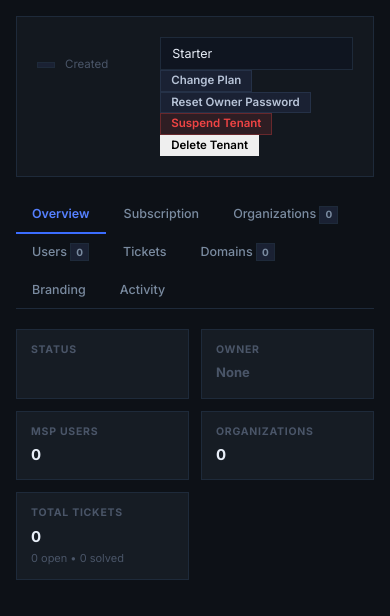
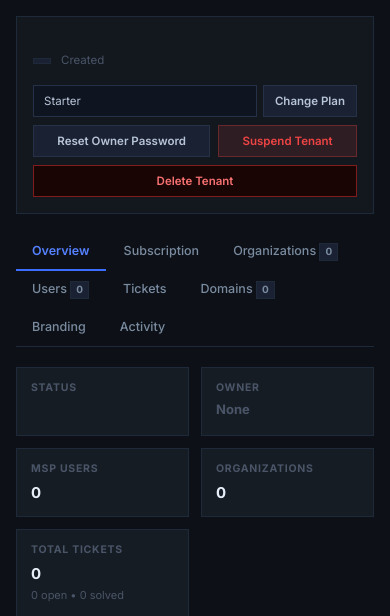
Before and after one commit to rizwansammo/MateDesk, a Django app: template backend/apps/platform_admin/templates/platform_admin/tenants/detail.html in a window 390 px wide. Shown: the part 52-668 px from the top of the page. Run offline with Django 5.2, Linux system fonts and the light colour scheme; the template is opened without the code that fills it, so the values that code supplies are empty.

Commit message:
fix(admin): align tenant header controls consistently

```diff
--- a/backend/apps/platform_admin/static/platform_admin/admin.css
+++ b/backend/apps/platform_admin/static/platform_admin/admin.css
@@ -1173,10 +1173,119 @@ select option {
 
 .tenant-header-inner {
   display: flex;
-  align-items: flex-start;
+  align-items: center;
   justify-content: space-between;
-  gap: 16px;
+  gap: 24px;
   flex-wrap: wrap;
+}
+
+.tenant-header-main {
+  flex: 1 1 360px;
+  min-width: 0;
+}
+
+.tenant-header-actions {
+  margin-left: auto;
+  display: flex;
+  align-items: center;
+  justify-content: flex-end;
+  gap: 8px;
+  flex-wrap: wrap;
+  flex: 0 1 auto;
+}
+
+.tenant-header-action-form,
+.tenant-plan-form {
+  display: flex;
+  align-items: center;
+  margin: 0;
+  flex: 0 0 auto;
+}
+
+.tenant-plan-form {
+  gap: 6px;
+  flex-wrap: nowrap;
+}
+
+.tenant-plan-select {
+  box-sizing: border-box;
+  height: 32px;
+  min-width: 146px;
+  padding: 0 30px 0 10px;
+  background: var(--bg-input);
+  border: 1px solid var(--border-soft);
+  border-radius: var(--radius);
+  color: var(--fg-2);
+  font-family: var(--font-body);
+  font-size: 11.5px;
+  line-height: 1;
+  outline: none;
+}
+
+.tenant-plan-select:hover,
+.tenant-plan-select:focus {
+  border-color: var(--fg-4);
+}
+
+.tenant-header-actions .btn {
+  box-sizing: border-box;
+  min-height: 32px;
+  height: 32px;
+  padding: 0 11px;
+  justify-content: center;
+  align-self: center;
+}
+
+.tenant-delete-btn {
+  background: #1a0505;
+  color: #f87171;
+  border-color: #7f1d1d;
+}
+
+.tenant-delete-btn:hover {
+  background: #2a0808;
+  color: #fca5a5;
+  border-color: #991b1b;
+}
+
+@media (max-width: 1180px) {
+  .tenant-header-actions {
+    width: 100%;
+    margin-left: 0;
+    justify-content: flex-start;
+  }
+}
+
+@media (max-width: 640px) {
+  .tenant-header {
+    padding: 16px;
+  }
+
+  .tenant-header-inner {
+    gap: 16px;
+  }
+
+  .tenant-header-actions {
+    align-items: stretch;
+  }
+
+  .tenant-plan-form {
+    width: 100%;
+  }
+
+  .tenant-plan-select {
+    flex: 1 1 auto;
+    min-width: 0;
+  }
+
+  .tenant-header-action-form {
+    flex: 1 1 auto;
+  }
+
+  .tenant-header-action-form .btn,
+  .tenant-delete-btn {
+    width: 100%;
+  }
 }
 
 .tenant-name {
```
